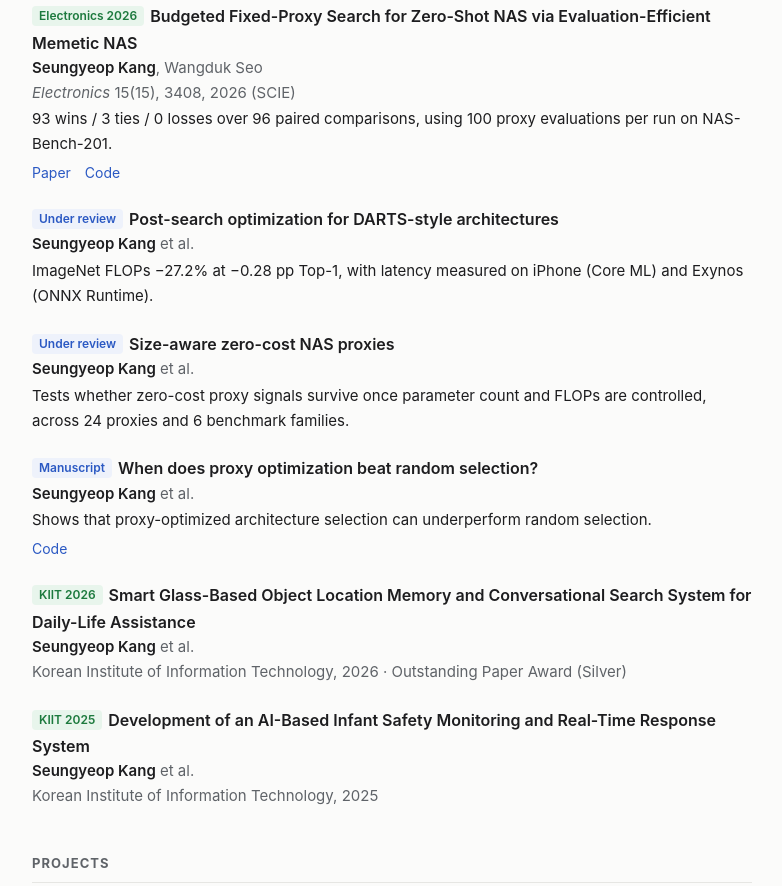
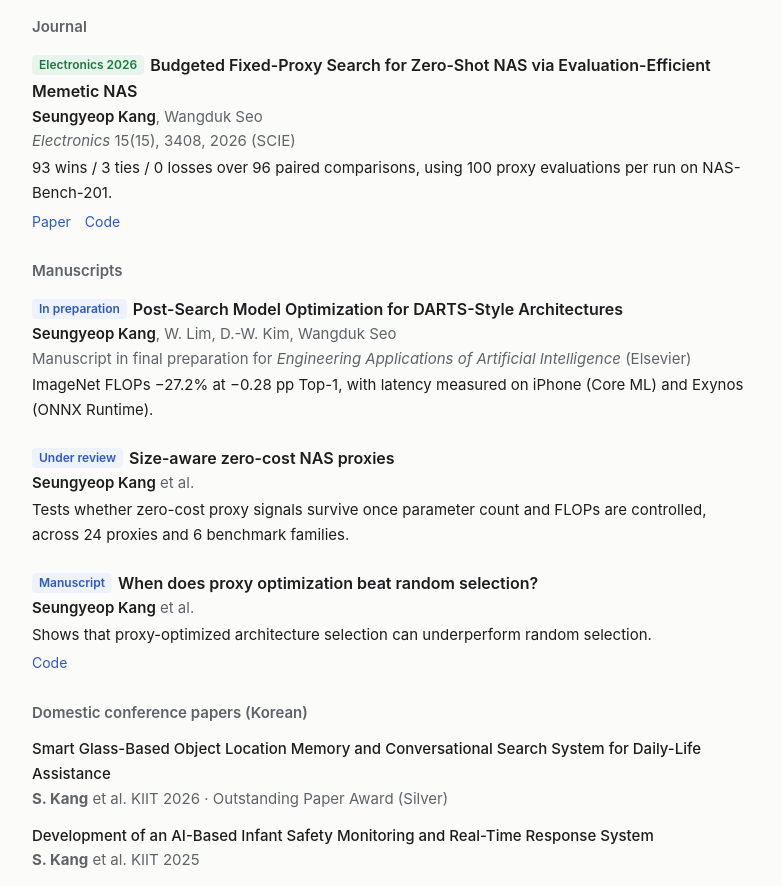
Before and after one commit to Seungyeopkang/Seungyeopkang.github.io, a plain HTML site: page index.html in a window 1280 px wide. Shown: the part 494-1380 px from the top of the page, without its empty margins (248-1030 px from the left). Drawn offline with Linux system fonts and the light colour scheme.

Commit message:
Add profile photo; group publications; DARTS paper status
Co-Authored-By: Claude Opus 5.5 <noreply@anthropic.com>

```diff
--- a/index.html
+++ b/index.html
@@ -66,6 +66,9 @@
   ul.plain { list-style: none; padding: 0; margin: 0; }
 
   .pub { margin-bottom: 22px; }
+  h3 { font-size: 15px; font-weight: 600; color: var(--muted); margin: 26px 0 12px; }
+  .pub.small { margin-bottom: 12px; }
+  .pub.small .pub-title { font-weight: 500; font-size: 15px; }
   .pub-title { font-weight: 600; }
   .pub-authors, .pub-venue { color: var(--muted); font-size: 15px; }
   .pub-authors b { color: var(--fg); font-weight: 600; }
@@ -103,7 +106,7 @@
 
 <header>
   <div class="avatar" aria-hidden="true">
-    <img src="assets/profile.jpg" alt="" onerror="this.parentElement.textContent = 'SK';">
+    <img src="assets/profile.jpg" alt="Seungyeop Kang" onerror="this.parentElement.textContent = 'SK';">
   </div>
   <div>
     <h1>Seungyeop Kang<span class="ko">강승엽</span></h1>
@@ -124,6 +127,8 @@
 
 <h2>Publications</h2>
 
+<h3>Journal</h3>
+
 <div class="pub">
   <div class="pub-title"><span class="tag ok">Electronics 2026</span>Budgeted Fixed-Proxy Search for Zero-Shot NAS via Evaluation-Efficient Memetic NAS</div>
   <div class="pub-authors"><b>Seungyeop Kang</b>, Wangduk Seo</div>
@@ -132,9 +137,12 @@
   <div class="pub-links"><a href="https://doi.org/10.3390/electronics15153408">Paper</a><a href="https://github.com/Seungyeopkang/eem-nas">Code</a></div>
 </div>
 
+<h3>Manuscripts</h3>
+
 <div class="pub">
-  <div class="pub-title"><span class="tag">Under review</span>Post-search optimization for DARTS-style architectures</div>
-  <div class="pub-authors"><b>Seungyeop Kang</b> et al.</div>
+  <div class="pub-title"><span class="tag">In preparation</span>Post-Search Model Optimization for DARTS-Style Architectures</div>
+  <div class="pub-authors"><b>Seungyeop Kang</b>, W. Lim, D.-W. Kim, Wangduk Seo</div>
+  <div class="pub-venue">Manuscript in final preparation for <i>Engineering Applications of Artificial Intelligence</i> (Elsevier)</div>
   <div class="pub-note">ImageNet FLOPs −27.2% at −0.28 pp Top-1, with latency measured on iPhone (Core ML) and Exynos (ONNX Runtime).</div>
 </div>
 
@@ -151,16 +159,16 @@
   <div class="pub-links"><a href="https://github.com/Seungyeopkang/zero-cost-proxy-endpoints">Code</a></div>
 </div>
 
-<div class="pub">
-  <div class="pub-title"><span class="tag ok">KIIT 2026</span>Smart Glass-Based Object Location Memory and Conversational Search System for Daily-Life Assistance</div>
-  <div class="pub-authors"><b>Seungyeop Kang</b> et al.</div>
-  <div class="pub-venue">Korean Institute of Information Technology, 2026 · Outstanding Paper Award (Silver)</div>
+<h3>Domestic conference papers (Korean)</h3>
+
+<div class="pub small">
+  <div class="pub-title">Smart Glass-Based Object Location Memory and Conversational Search System for Daily-Life Assistance</div>
+  <div class="pub-venue"><b>S. Kang</b> et al. KIIT 2026 · Outstanding Paper Award (Silver)</div>
 </div>
 
-<div class="pub">
-  <div class="pub-title"><span class="tag ok">KIIT 2025</span>Development of an AI-Based Infant Safety Monitoring and Real-Time Response System</div>
-  <div class="pub-authors"><b>Seungyeop Kang</b> et al.</div>
-  <div class="pub-venue">Korean Institute of Information Technology, 2025</div>
+<div class="pub small">
+  <div class="pub-title">Development of an AI-Based Infant Safety Monitoring and Real-Time Response System</div>
+  <div class="pub-venue"><b>S. Kang</b> et al. KIIT 2025</div>
 </div>
 
 <h2>Projects</h2>
```
Also changed, not shown: assets/profile.jpg (added).
